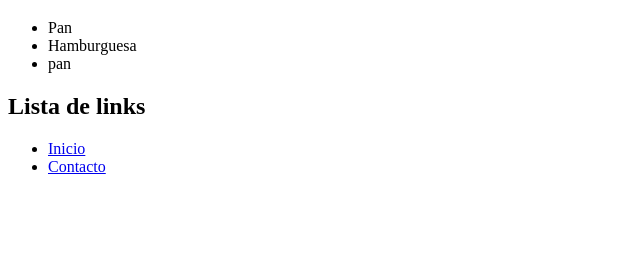
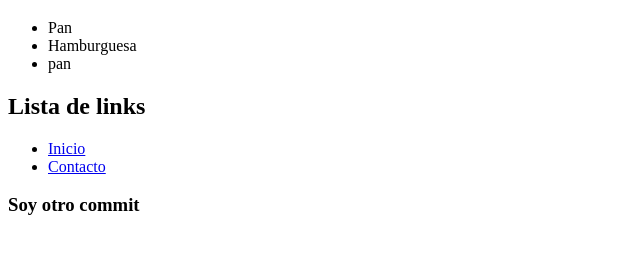
Before and after one commit to zaskker/segundo-git, a plain HTML site: page index.html in a window 1280 px wide. Shown: the part 61-314 px from the top of the page, without its empty margins (0-640 px from the left). Drawn offline with Linux system fonts and the light colour scheme.

Commit message:
Agregue un h3

```diff
--- a/index.html
+++ b/index.html
@@ -18,5 +18,7 @@
         <li><a href="#">Inicio</a></li>
         <li><a href="#">Contacto</a></li>
     </ul>
+
+    <h3>Soy otro commit</h3>
 </body>
 </html>
```
